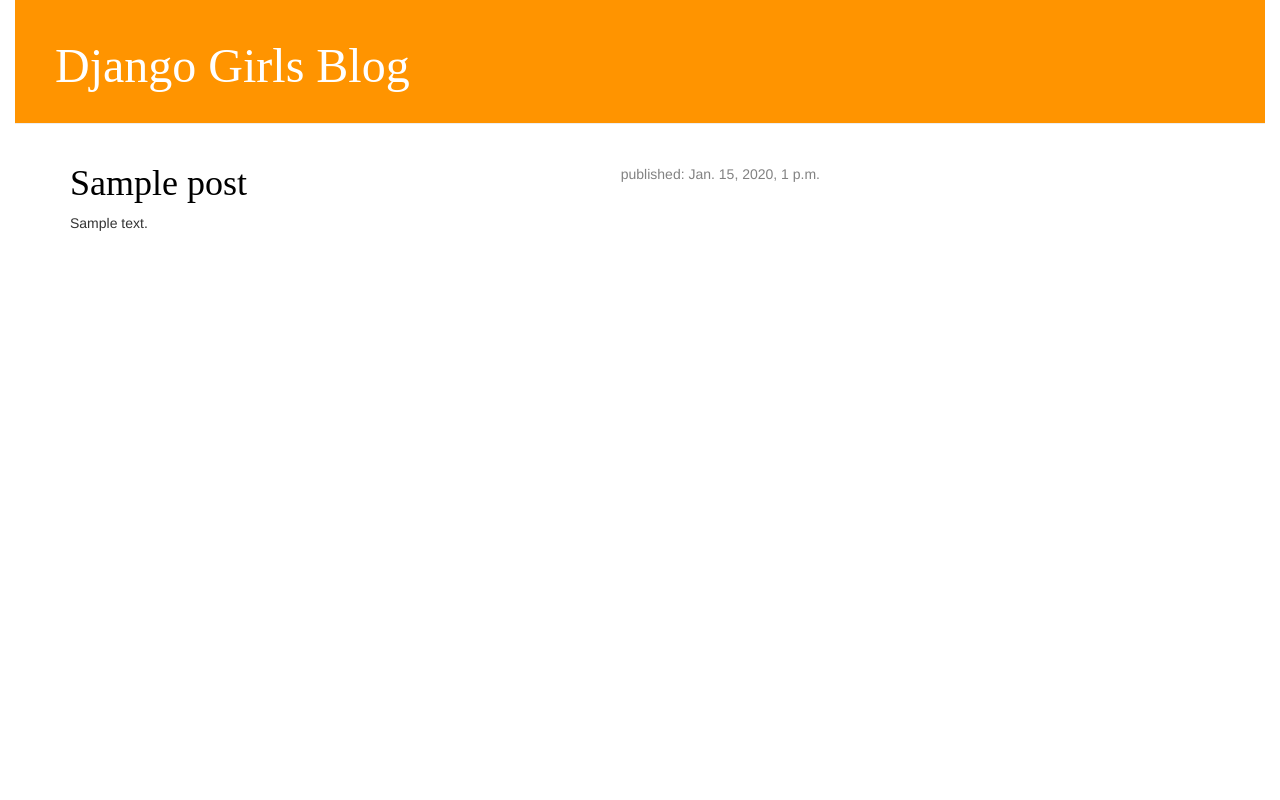
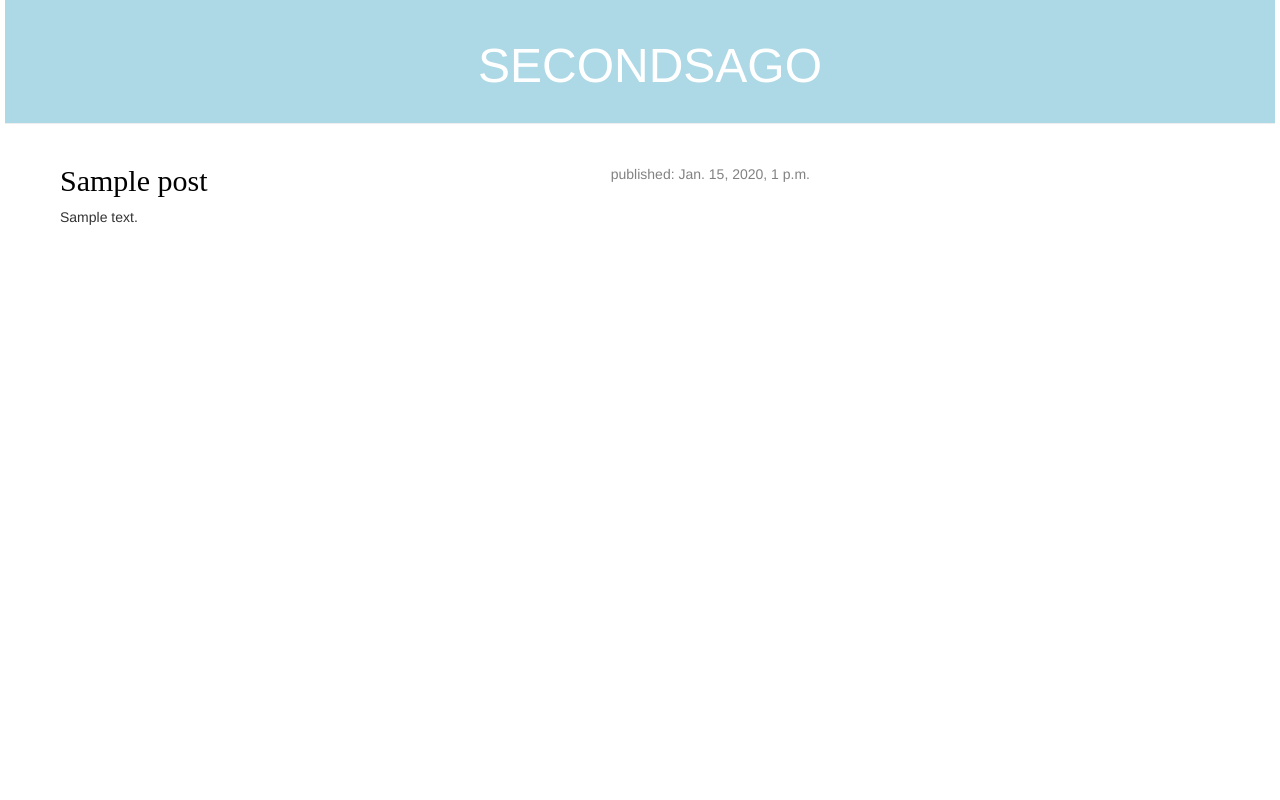
Before and after one commit to KIGOTHO/blog_python, a Django app: template blog/templates/blog/post_list.html in a window 1280 px wide. Run offline with Django 3.2, Linux system fonts and the light colour scheme; the template is opened without the code that fills it: values that come from a table or form of the project are taken from there, others are empty; tables that the repository leaves empty hold one stand-in row (values such as "Sample post"); some libraries are stand-ins or nearby versions.

Commit message:
making it preety

```diff
--- a/blog/static/css/blog.css
+++ b/blog/static/css/blog.css
@@ -1,14 +1,8 @@
 body {
-    padding:0px 15px;
-}
-
-h1 a {
-    color: #FCA205;
-    font-family: 'Quattrocento';
-
+    padding:0px 5px;
 }
 .page-header {
-    background-color: #ff9400;
+    background-color: lightblue;
     margin-top: 0;
     padding: 20px 20px 20px 40px;
 }
@@ -16,16 +10,13 @@
     color: #ffffff;
     font-size: 36pt;
     text-decoration: none;
+    font : Allerta Stencil;
+    text-align: center;
+
 }
-
 .content {
     margin-left: 40px;
 }
-
-h1, h2, h3, h4 {
-    font-family: 'Lobster', cursive;
-}
-
 .date {
     float: right;
     color: #828282;
@@ -50,6 +41,8 @@
     margin-bottom: 70px;
 }
 
-.post h1 a, .post h1 a:visited {
+.post h2 a, .post h2 a:visited {
     color: #000000;
+    font-family: 'Quattrocento';
+
 }
--- a/blog/templates/blog/post_list.html
+++ b/blog/templates/blog/post_list.html
@@ -2,7 +2,7 @@
 
 <html>
     <head>
-        <title>Django Girls blog</title>
+        <title>SecondsAgo blogspot</title>
         <link rel="stylesheet" href="//maxcdn.bootstrapcdn.com/bootstrap/3.2.0/css/bootstrap.min.css">
         <link rel="stylesheet" href="//maxcdn.bootstrapcdn.com/bootstrap/3.2.0/css/bootstrap-theme.min.css">
         <link href="http://fonts.googleapis.com/css?family=Lobster&subset=latin,latin-ext" rel="stylesheet" type="text/css">
@@ -11,7 +11,7 @@
     </head>
     <body>
       <div class="page-header">
-        <h1><a href="/">Django Girls Blog</a></h1>
+        <h1><a href="/">SECONDSAGO</a></h1>
     </div>
 
     {% for post in posts %}
@@ -22,7 +22,7 @@
                 <div class="date">
                     <p>published: {{ post.published_date }}</p>
                 </div>
-                <h1><a href="">{{ post.title }}</a></h1>
+                <h2><a href="">{{ post.title }}</a></h2>
                 <p>{{ post.text|linebreaks }}</p>
             </div>
     </div>
```
